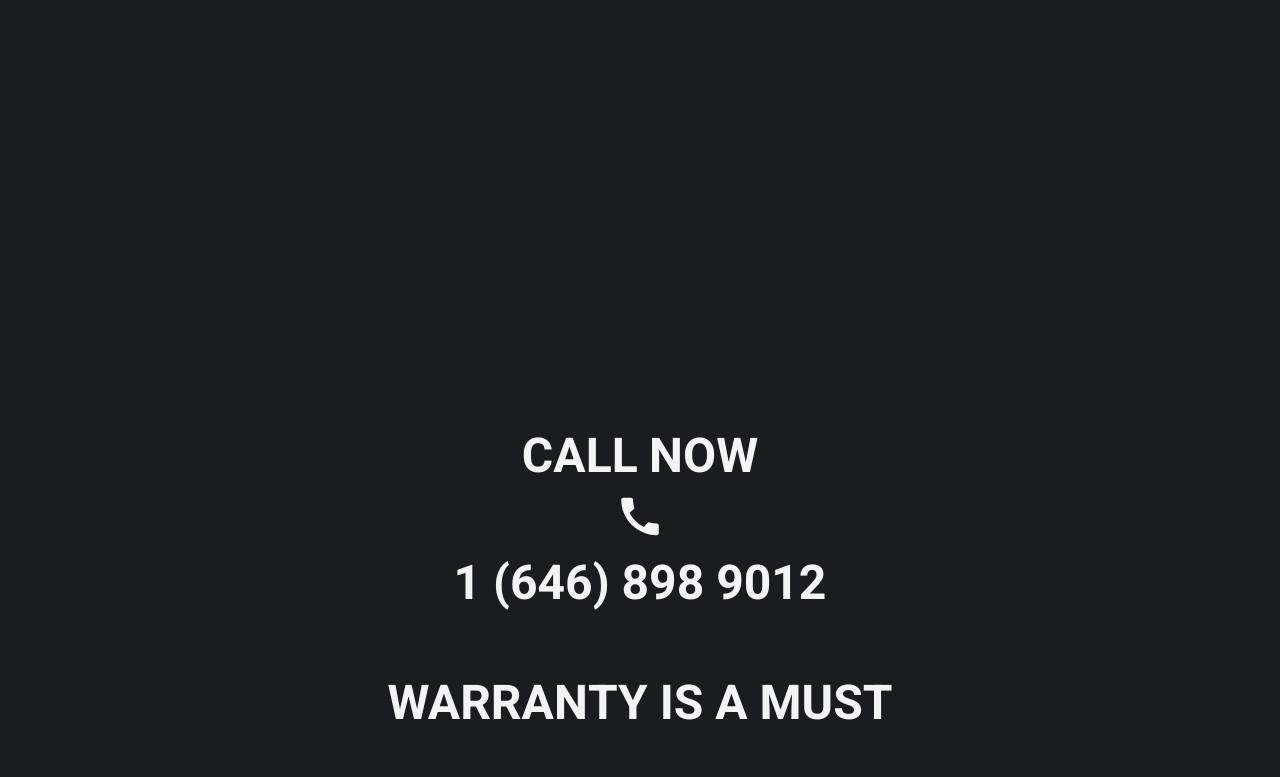
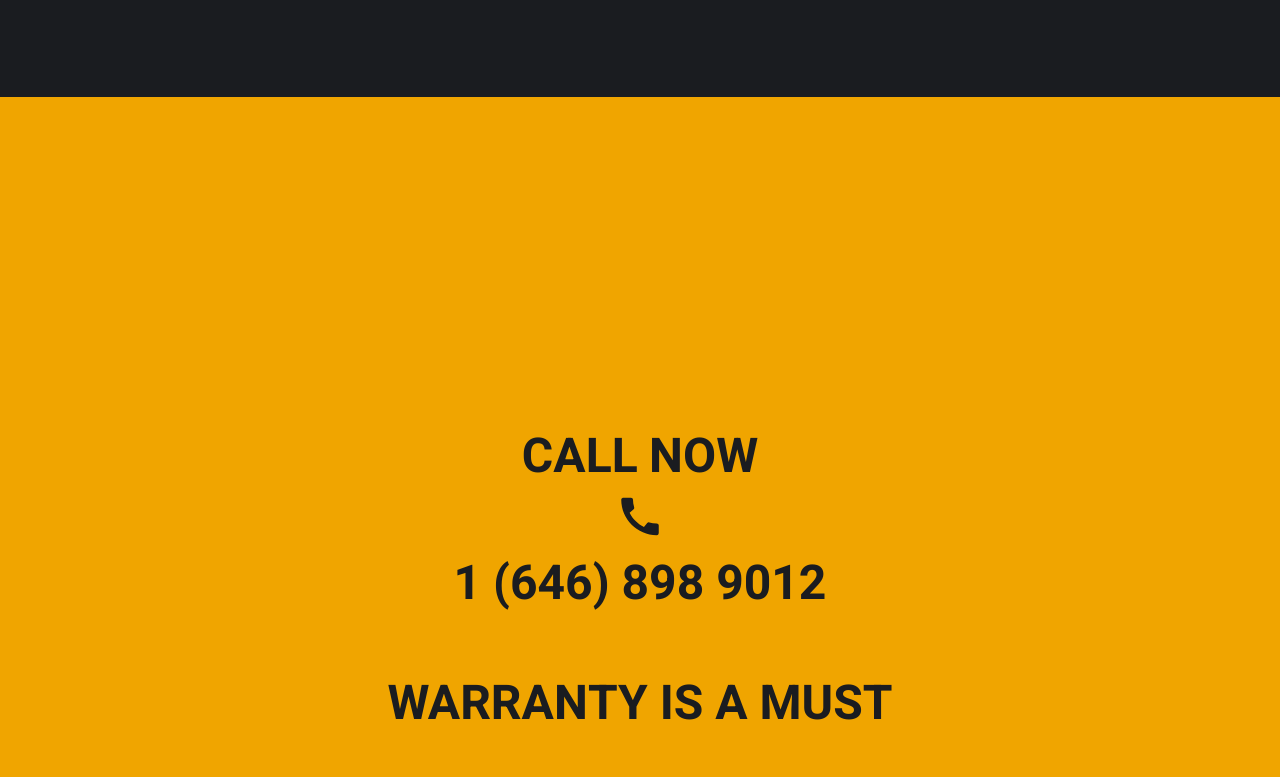
Before and after one commit to Rvhyle/Tenacity-Website, a plain HTML site: page index.html in a window 1280 px wide. Shown: the part 5763-6540 px from the top of the page. Drawn offline with Linux system fonts and the light colour scheme.

Commit message:
Changed the bg color of the contact section

```diff
--- a/scss/style.scss
+++ b/scss/style.scss
@@ -204,9 +204,9 @@ html {
 	position: relative;
 	width: 100%;
 	height: 965px;
-	background-color: $black;
+	background-color: $yellow-orange;
 
-	color: $off-white;
+	color: $black;
 
 	.contact-info {
 		position: absolute;
@@ -222,7 +222,7 @@ html {
 		}
 
 		.phone {
-			fill: $off-white;
+			fill: $black;
 			width: 50px;
 			height: auto;
 		}
```
Also changed, not shown: css/style.css.
